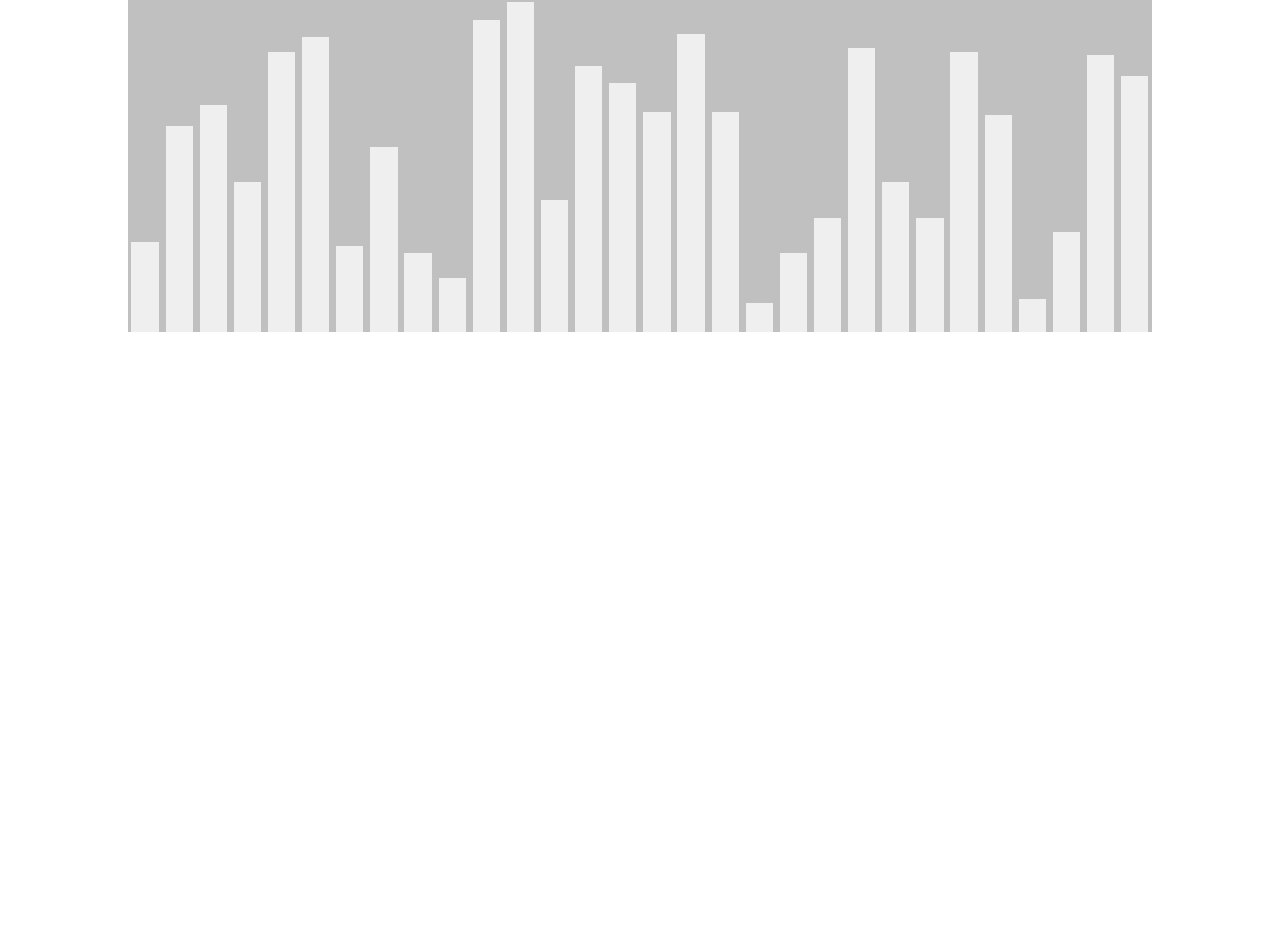
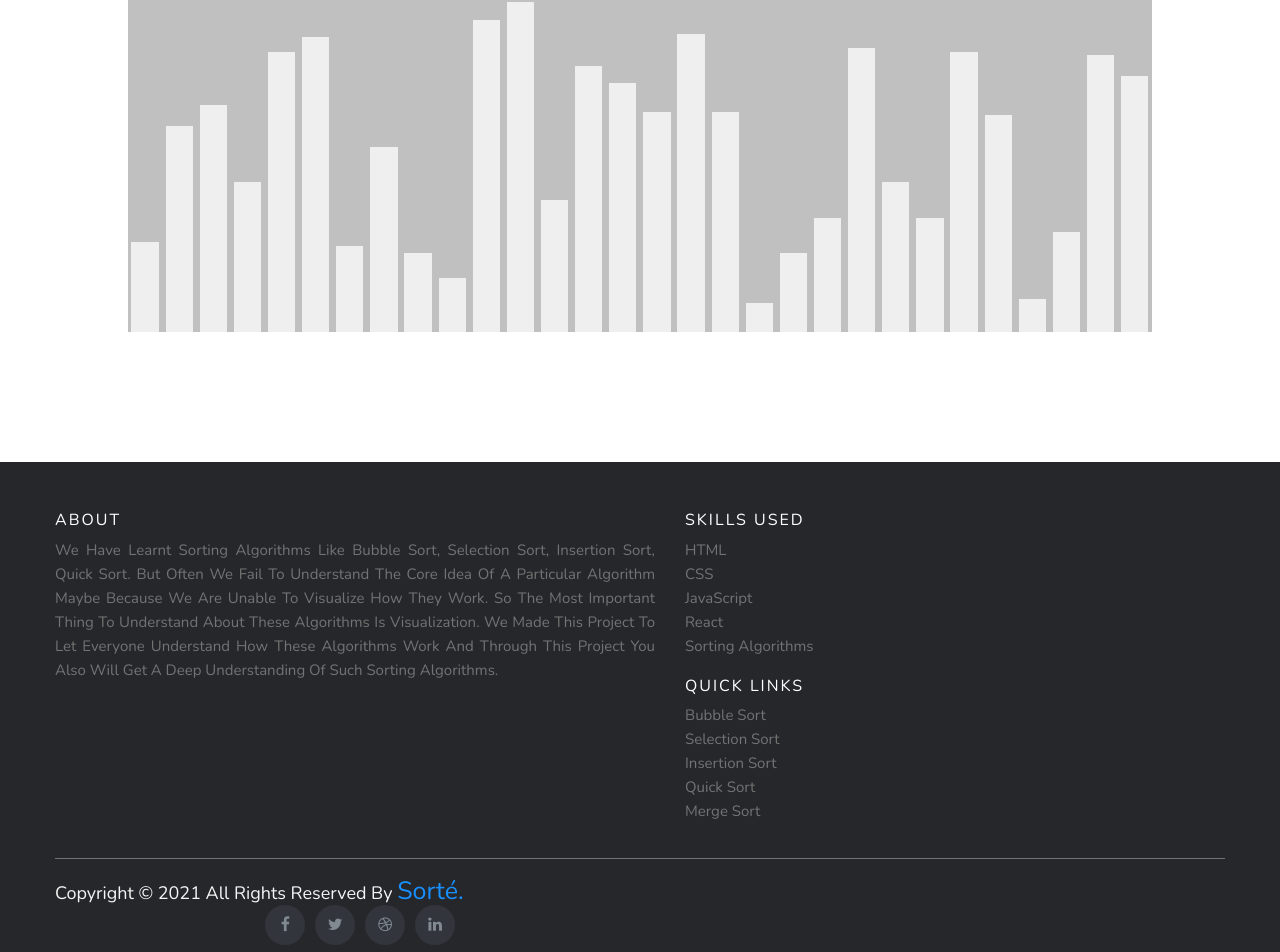
Before and after one commit to Debasis56/Sorting-Visualizer, a React (Create React App) app: page / in a window 1280 px wide. Shown: the part 238-1190 px from the top of the page. Before the commit the page ends 800 px from the top, so only its background shows below. Built offline with nearby package versions, Linux system fonts and the light colour scheme.

Commit message:
footer added

```diff
--- a/public/index.html
+++ b/public/index.html
@@ -10,10 +10,16 @@
 <link rel="stylesheet" href="https://pro.fontawesome.com/releases/v5.10.0/css/all.css" integrity="sha384-AYmEC3Yw5cVb3ZcuHtOA93w35dYTsvhLPVnYs9eStHfGJvOvKxVfELGroGkvsg+p" crossorigin="anonymous"/>
 <link rel="icon" href="%PUBLIC_URL%/favicon.ico" />
 <link rel="apple-touch-icon" href="logo192.png" />
+
 <link
       href="https://fonts.googleapis.com/css?family=Merriweather+Sans:400,400i,700&display=swap"
       rel="stylesheet"
     />
+    <link rel="stylesheet" href="https://maxcdn.bootstrapcdn.com/bootstrap/3.3.7/css/bootstrap.min.css"/>
+    <script src="https://ajax.googleapis.com/ajax/libs/jquery/3.2.1/jquery.min.js"></script>
+    <script src="https://maxcdn.bootstrapcdn.com/bootstrap/3.3.7/js/bootstrap.min.js"></script>
+    <link rel="stylesheet" href="https://cdnjs.cloudflare.com/ajax/libs/font-awesome/4.7.0/css/font-awesome.min.css"/>
+
 
 
     <meta
@@ -25,6 +31,230 @@
   <body>
     <noscript>You need to enable JavaScript to run this app.</noscript>
     <div id="root"></div>
-  </body>
-  <footer></footer>
+
+  <!-- Site footer -->
+  <footer class="site-footer" style=" background-color:#26272b;
+  padding:45px 0 20px;
+  font-size:15px;
+  line-height:24px;
+  color:#737373;">
+    <div class="container">
+      <div class="row">
+        <div class="col-sm-12 col-md-6">
+          <h6>About</h6>
+          <p class="text-justify">We have learnt sorting algorithms like bubble sort, selection sort, insertion sort, quick sort. But often we fail to understand the core idea of a particular algorithm maybe because we are unable to visualize how they work. So the most important thing to understand about these algorithms is visualization. We made this project to let everyone understand how these algorithms work and through this project you also will get a deep understanding of such sorting algorithms.</p>
+        </div>
+
+        <div class="col-xs-6 col-md-3">
+          <h6>Skills Used</h6>
+          <ul class="footer-links">
+              <li><a href="http://scanfcode.com/category/c-language/">HTML</a></li>
+              <li><a href="http://scanfcode.com/category/front-end-development/">CSS</a></li>
+              <li><a href="http://scanfcode.com/category/back-end-development/">JavaScript</a></li>
+              <li><a href="http://scanfcode.com/category/java-programming-language/">React</a></li>
+              <li><a href="http://scanfcode.com/category/android/">Sorting Algorithms</a></li>
+
+            </ul>
+        </div>
+
+        <div class="col-xs-6 col-md-3">
+          <h6>Quick Links</h6>
+          <ul class="footer-links">
+<li><a href="https://en.wikipedia.org/wiki/Bubble_sort">Bubble Sort</a></li>
+<li><a href="https://en.wikipedia.org/wiki/Selection_sort">Selection Sort</a></li>
+<li><a href="https://en.wikipedia.org/wiki/Insertion_sort">Insertion Sort</a></li>
+<li><a href="https://en.wikipedia.org/wiki/Quicksort">Quick Sort</a></li>
+<li><a href="https://en.wikipedia.org/wiki/Merge_sort">Merge Sort</a></li>
+</ul>
+        </div>
+      </div>
+      <hr>
+    </div>
+    <div class="container">
+      <div class="row">
+        <div class="col-md-8 col-sm-6 col-xs-12">
+          <p class="copyright-text">Copyright &copy; 2021 All Rights Reserved by
+       <a href="#" style="color:#1890ff; font-size: 25px;" >Sorté.</a>
+          </p>
+        </div>
+
+        <div class="col-md-4 col-sm-6 col-xs-12">
+          <ul class="social-icons">
+            <li><a class="facebook" href="#"><i class="fa fa-facebook"></i></a></li>
+            <li><a class="twitter" href="#"><i class="fa fa-twitter"></i></a></li>
+            <li><a class="dribbble" href="#"><i class="fa fa-dribbble"></i></a></li>
+            <li><a class="linkedin" href="#"><i class="fa fa-linkedin"></i></a></li>
+          </ul>
+        </div>
+      </div>
+    </div>
+    <style>
+      .site-footer
+{
+  background-color:#26272b;
+  padding:45px 0 20px;
+  font-size:15px;
+  line-height:24px;
+  color:#cea1a1;
+}
+.site-footer hr
+{
+  border-top-color:#bbb;
+  opacity:0.5
+}
+.site-footer hr.small
+{
+  margin:20px 0
+}
+.site-footer h6
+{
+  color:#fff;
+  font-size:16px;
+  text-transform:uppercase;
+  margin-top:5px;
+  letter-spacing:2px
+}
+.site-footer a
+{
+  color:#737373;
+}
+.site-footer a:hover
+{
+  color:#FFB830;
+  text-decoration:none;
+}
+.footer-links
+{
+  padding-left:0;
+  list-style:none
+}
+.footer-links li
+{
+  display:block
+}
+.footer-links a
+{
+  color:#737373
+}
+.footer-links a:active,.footer-links a:focus,.footer-links a:hover
+{
+  color:#FFB830;
+  text-decoration:none;
+}
+.footer-links.inline li
+{
+  display:inline-block
+}
+.site-footer .social-icons
+{
+  text-align:right
+}
+.site-footer .social-icons a
+{
+  width:40px;
+  height:40px;
+  line-height:40px;
+  margin-left:6px;
+  margin-right:0;
+  border-radius:100%;
+  background-color:#33353d
+}
+.copyright-text
+{
+  font-size: large;
+  color: whitesmoke;
+  margin:0
+}
+@media (max-width:991px)
+{
+  .site-footer [class^=col-]
+  {
+    margin-bottom:30px
+  }
+}
+@media (max-width:767px)
+{
+  .site-footer
+  {
+    padding-bottom:0
+  }
+  .site-footer .copyright-text,.site-footer .social-icons
+  {
+    text-align:center
+  }
+}
+.social-icons
+{
+  padding-left:0;
+  margin-bottom:0;
+  list-style:none
+}
+.social-icons li
+{
+  display:inline-block;
+  margin-bottom:4px
+}
+.social-icons li.title
+{
+  margin-right:15px;
+  text-transform:uppercase;
+  color:#96a2b2;
+  font-weight:700;
+  font-size:13px
+}
+.social-icons a{
+  background-color:#eceeef;
+  color:#818a91;
+  font-size:16px;
+  display:inline-block;
+  line-height:44px;
+  width:44px;
+  height:44px;
+  text-align:center;
+  margin-right:8px;
+  border-radius:100%;
+  -webkit-transition:all .2s linear;
+  -o-transition:all .2s linear;
+  transition:all .2s linear
+}
+.social-icons a:active,.social-icons a:focus,.social-icons a:hover
+{
+  color:#fff;
+  background-color:#29aafe
+}
+.social-icons.size-sm a
+{
+  line-height:34px;
+  height:34px;
+  width:34px;
+  font-size:14px
+}
+.social-icons a.facebook:hover
+{
+  background-color:#3b5998
+}
+.social-icons a.twitter:hover
+{
+  background-color:#00aced
+}
+.social-icons a.linkedin:hover
+{
+  background-color:#007bb6
+}
+.social-icons a.dribbble:hover
+{
+  background-color:#ea4c89
+}
+@media (max-width:767px)
+{
+  .social-icons li.title
+  {
+    display:block;
+    margin-right:0;
+    font-weight:600
+  }
+}
+    </style>
+</footer>
+</body>
 </html>
--- a/src/components/Home/Home.jsx
+++ b/src/components/Home/Home.jsx
@@ -53,7 +53,7 @@ const Home = () => {
   };
   const onSpeedChange = (val) => {
     if (isVisualizing) return;
-    setVisualizationSpeed(val);
+    setVisualizationSpeed(100-val+1);
   };
 
   const onVisualize = async () => {
```
Also changed, not shown: 8 other files (tests, documents, lock files or other folders).
